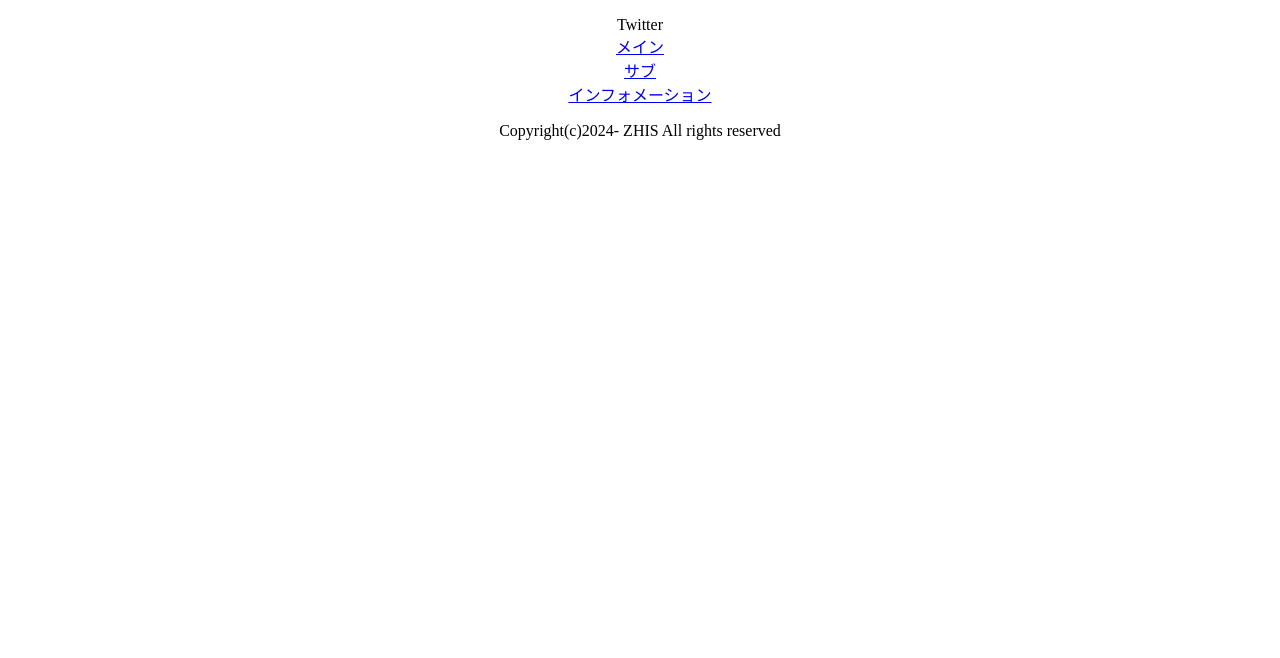
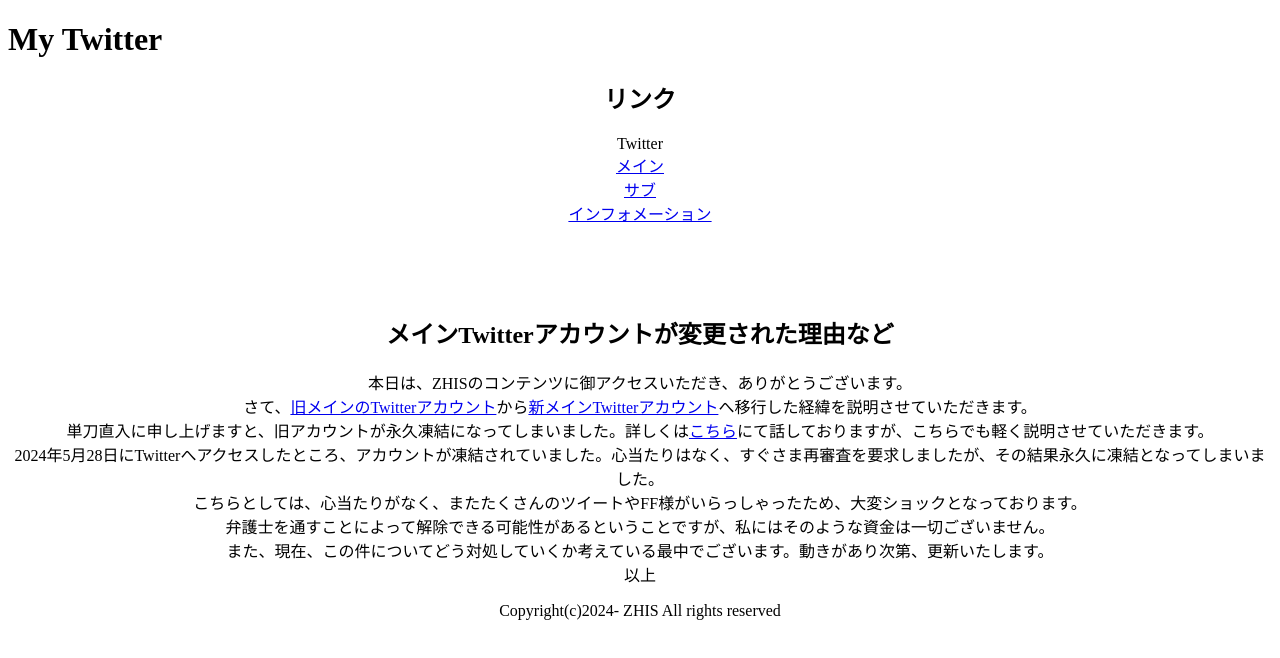
Before and after one commit to ZHISjpn/hp, a plain HTML site: page twitter/index.html in a window 1280 px wide. Drawn offline with Linux system fonts and the light colour scheme; files whose address does not match are found by name.

Commit message:
Twitter凍結理由等追加

```diff
--- a/twitter/index.html
+++ b/twitter/index.html
@@ -9,8 +9,26 @@
     <script src="jihou/19.js"></script>
 </head>
 <body bgcolor="ffffff" oncontextmenu="alert('Copyright(c)2024- ZHIS All rights reserved');return false">
+    <h1>My Twitter</h1>
     <center>
+        <h2>リンク</h2>
         <p>Twitter<br><a href="http://twitter.com/ZHIS7953">メイン</a><br><a href="http://twitter.com/Zj1pv">サブ</a><br><a href="http://twitter.com/RB8NGdBt1F3ysHD">インフォメーション</a></p>
+    </center>
+    <br><br><br>
+    <center>
+        <h2>メインTwitterアカウントが変更された理由など</h2>
+        <p>
+            本日は、ZHISのコンテンツに御アクセスいただき、ありがとうございます。<br>
+            さて、<a href="http://twitter.com/SjpnZHI">旧メインのTwitterアカウント</a>から<a href="http://twitter.com/ZHIS7953">新メインTwitterアカウント</a>へ移行した経緯を説明させていただきます。<br>
+            単刀直入に申し上げますと、旧アカウントが永久凍結になってしまいました。詳しくは<a href="https://ameblo.jp/zhisjpn/entry-12853881432.html">こちら</a>にて話しておりますが、こちらでも軽く説明させていただきます。<br>
+            2024年5月28日にTwitterへアクセスしたところ、アカウントが凍結されていました。心当たりはなく、すぐさま再審査を要求しましたが、その結果永久に凍結となってしまいました。<br>
+            こちらとしては、心当たりがなく、またたくさんのツイートやFF様がいらっしゃったため、大変ショックとなっております。<br>
+            弁護士を通すことによって解除できる可能性があるということですが、私にはそのような資金は一切ございません。<br>
+            また、現在、この件についてどう対処していくか考えている最中でございます。動きがあり次第、更新いたします。<br>
+            以上
+        </p>
+    </center>
+    <center>
         <p>Copyright(c)2024- ZHIS All rights reserved</p>
     </center>
 </body>
```
